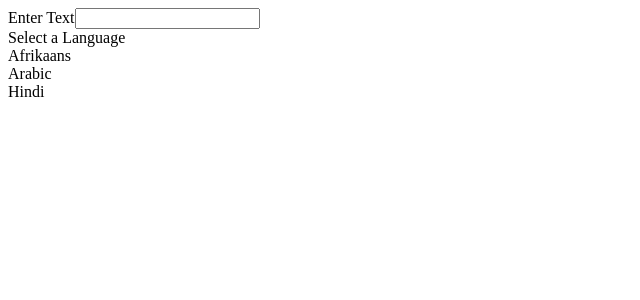
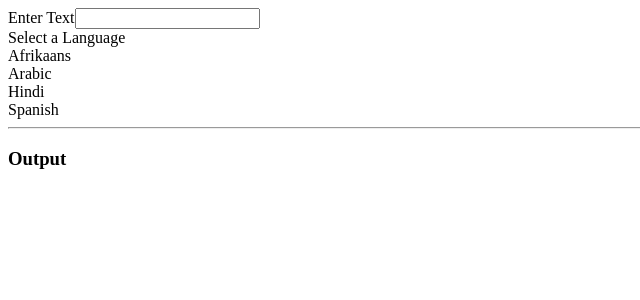
Before and after one commit to rmohanmd/widgets, a React (Create React App) app: page / in a window 1280 px wide. Shown: the top 300 px of the page, without its empty margins (0-640 px from the left). Built offline with nearby package versions, Linux system fonts and the light colour scheme; the HTML template or start-up script is replaced by a standard one.

Commit message:
Add Convert component and wire it to Translate component passing langauge and text props

```diff
--- /dev/null
+++ b/src/components/Convert.js
@@ -0,0 +1,11 @@
+import React, { useState, useEffect } from "react";
+
+const Convert = ({ language, text }) => {
+  useEffect(() => {
+    console.log("New language or text");
+  }, [language, text]);
+
+  return <div />;
+};
+
+export default Convert;
--- a/src/components/Translate.js
+++ b/src/components/Translate.js
@@ -1,5 +1,6 @@
 import React, { useState } from "react";
 import Dropdown from "./Dropdown";
+import Convert from "./Convert";
 
 const options = [
   {
@@ -13,6 +14,10 @@
   {
     label: "Hindi",
     value: "hi",
+  },
+  {
+    label: "Spanish",
+    value: "en",
   },
 ];
 
@@ -33,6 +38,9 @@
         selected={language}
         onSelectedChange={setLanguage}
       />
+      <hr />
+      <h3 className="ui header">Output</h3>
+      <Convert text={text} language={language} />
     </div>
   );
 };
```
